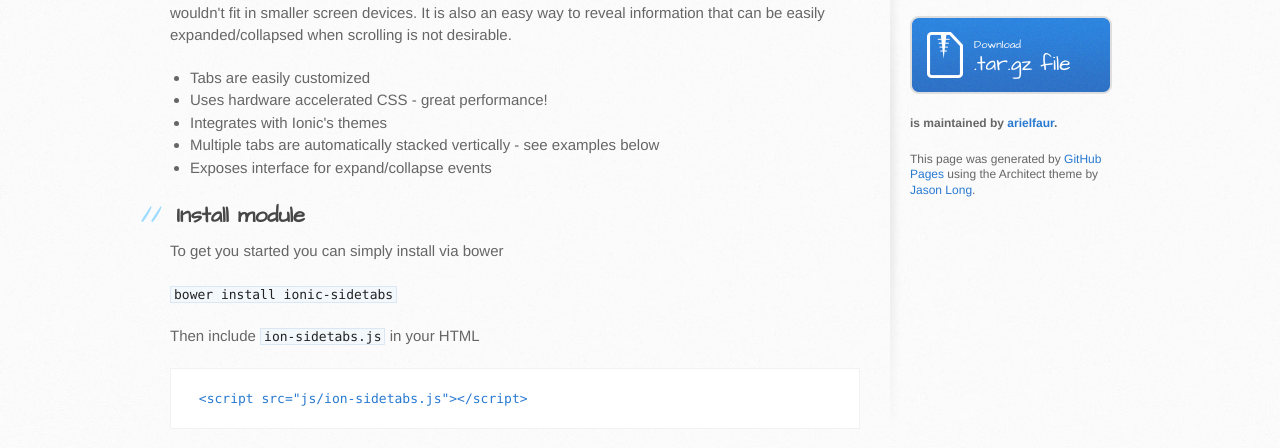
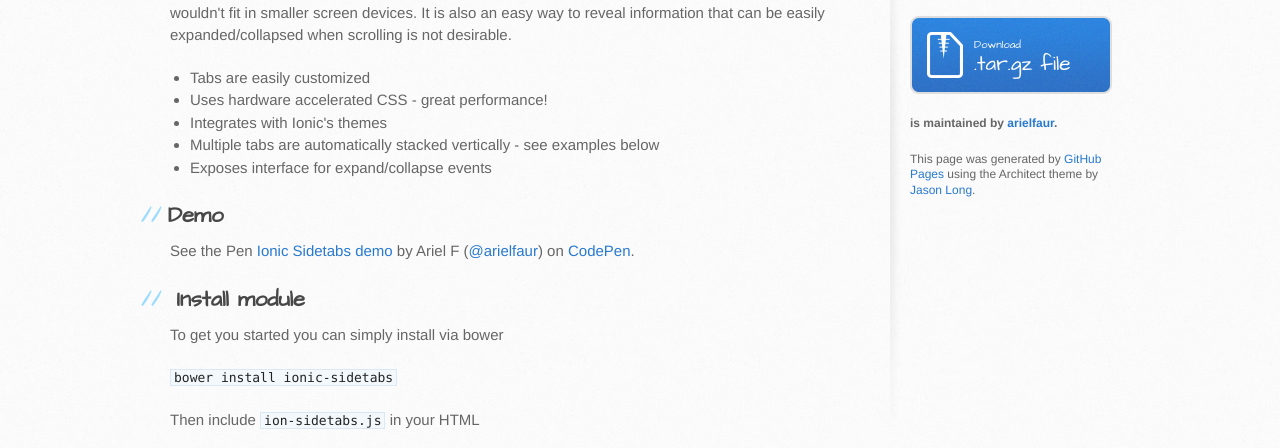
Before and after one commit to arielfaur/ionic-sidetabs, a plain HTML site: page index.html in a window 1280 px wide. Shown: the part 316-764 px from the top of the page. Drawn offline with Linux system fonts and the light colour scheme; a script that the page names is missing.

Commit message:
added live example

```diff
--- a/index.html
+++ b/index.html
@@ -41,6 +41,10 @@ It is also an easy way to reveal information that can be easily expanded/collaps
 <li>Multiple tabs are automatically stacked vertically - see examples below</li>
 <li>Exposes interface for expand/collapse events</li>
 </ul>
+
+<h2><a id="demo" class="anchor" href="#demo" aria-hidden="true"><span class="octicon octicon-link"></span></a>Demo</h2>
+<p data-height="566" data-theme-id="17808" data-slug-hash="PqrEBZ" data-default-tab="result" data-user="arielfaur" class='codepen'>See the Pen <a href='http://codepen.io/arielfaur/pen/PqrEBZ/'>Ionic Sidetabs demo</a> by Ariel F (<a href='http://codepen.io/arielfaur'>@arielfaur</a>) on <a href='http://codepen.io'>CodePen</a>.</p>
+<script async src="//assets.codepen.io/assets/embed/ei.js"></script>
 
 <h2>
 <a id="install-module" class="anchor" href="#install-module" aria-hidden="true"><span class="octicon octicon-link"></span></a>Install module</h2>
```
